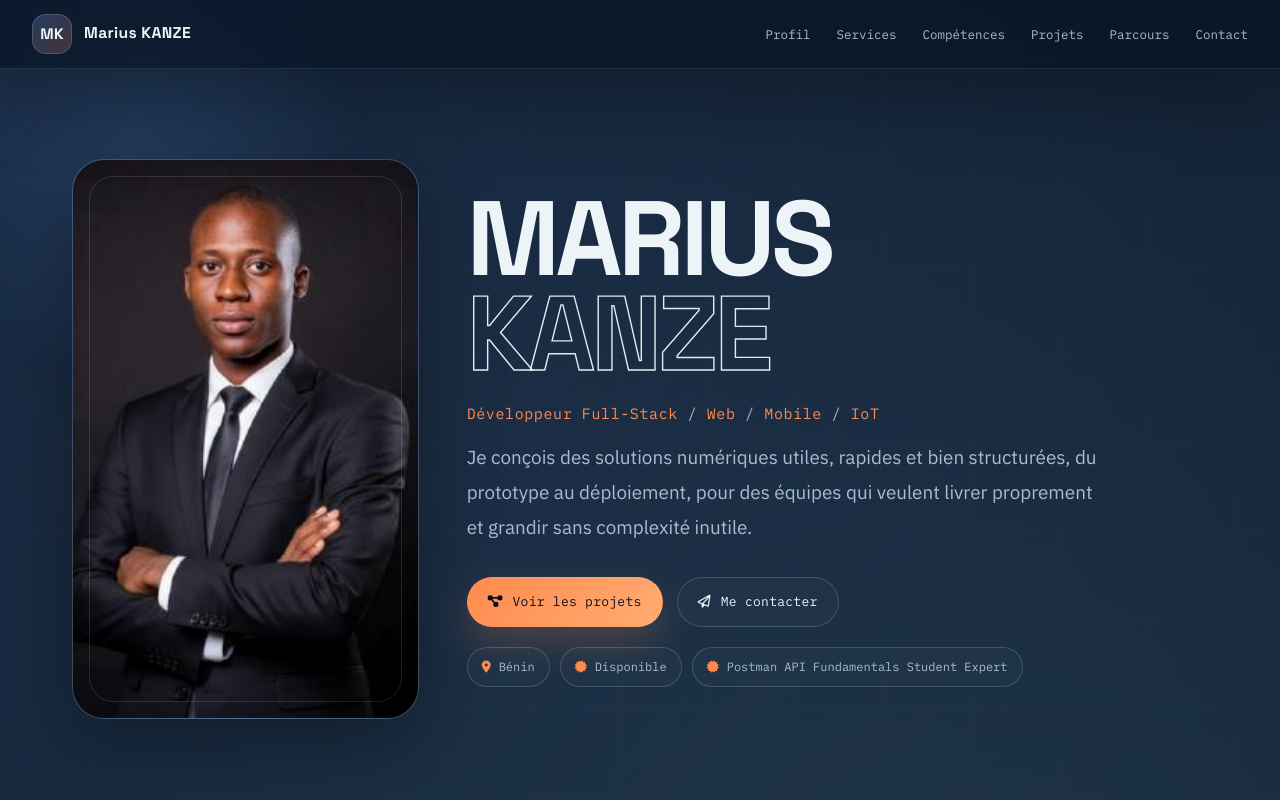
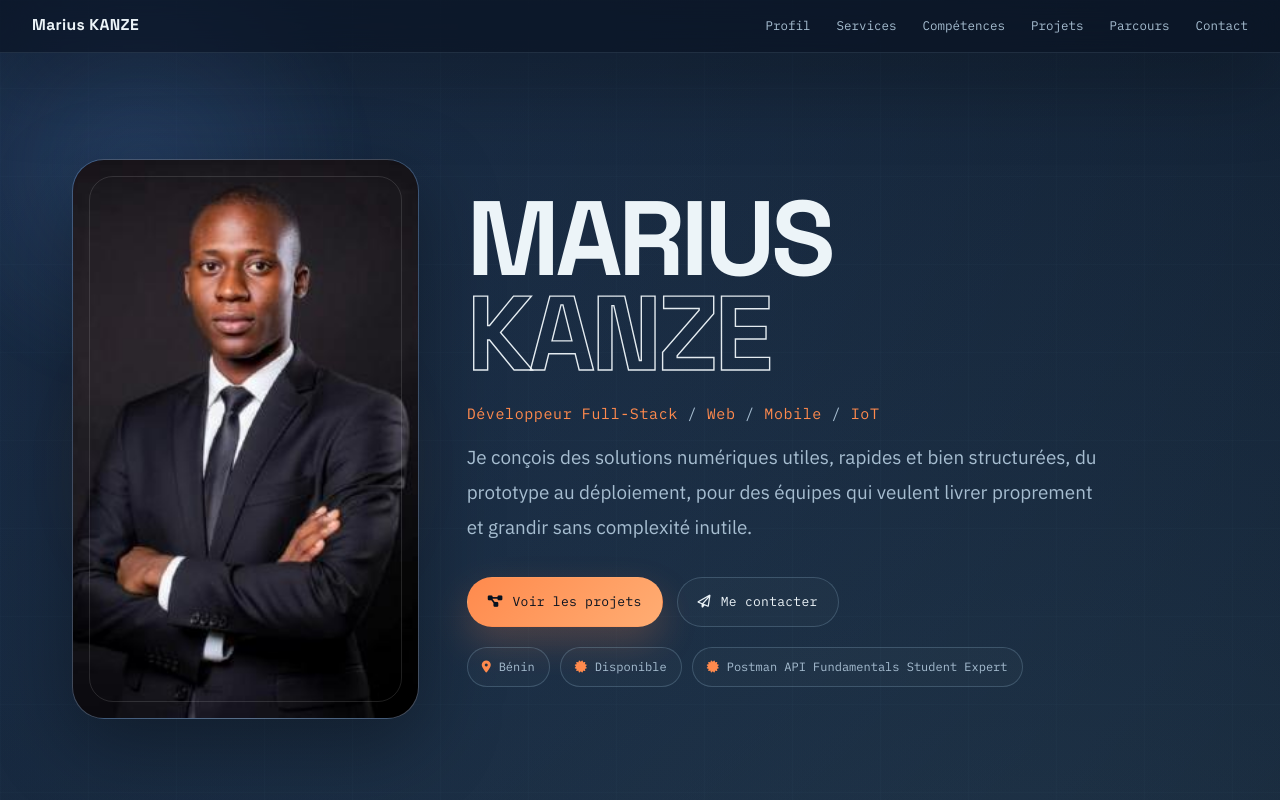
Before and after one commit to Marius1code/KANZE_MARIUS_PORTFOLIO, a plain HTML site: page index.html in a window 1280 px wide. Shown: the top 800 px of the page. Drawn offline with nearby package versions, Linux system fonts and the light colour scheme.

Commit message:
remove mk

```diff
--- a/index.html
+++ b/index.html
@@ -26,7 +26,6 @@
 <nav class="mk-nav" id="mkNav">
   <div class="mk-nav-inner">
     <a href="#top" class="mk-logo" aria-label="Accueil">
-      <span class="mk-logo-mark">MK</span>
       <span class="mk-logo-text">Marius KANZE</span>
     </a>
 
```
